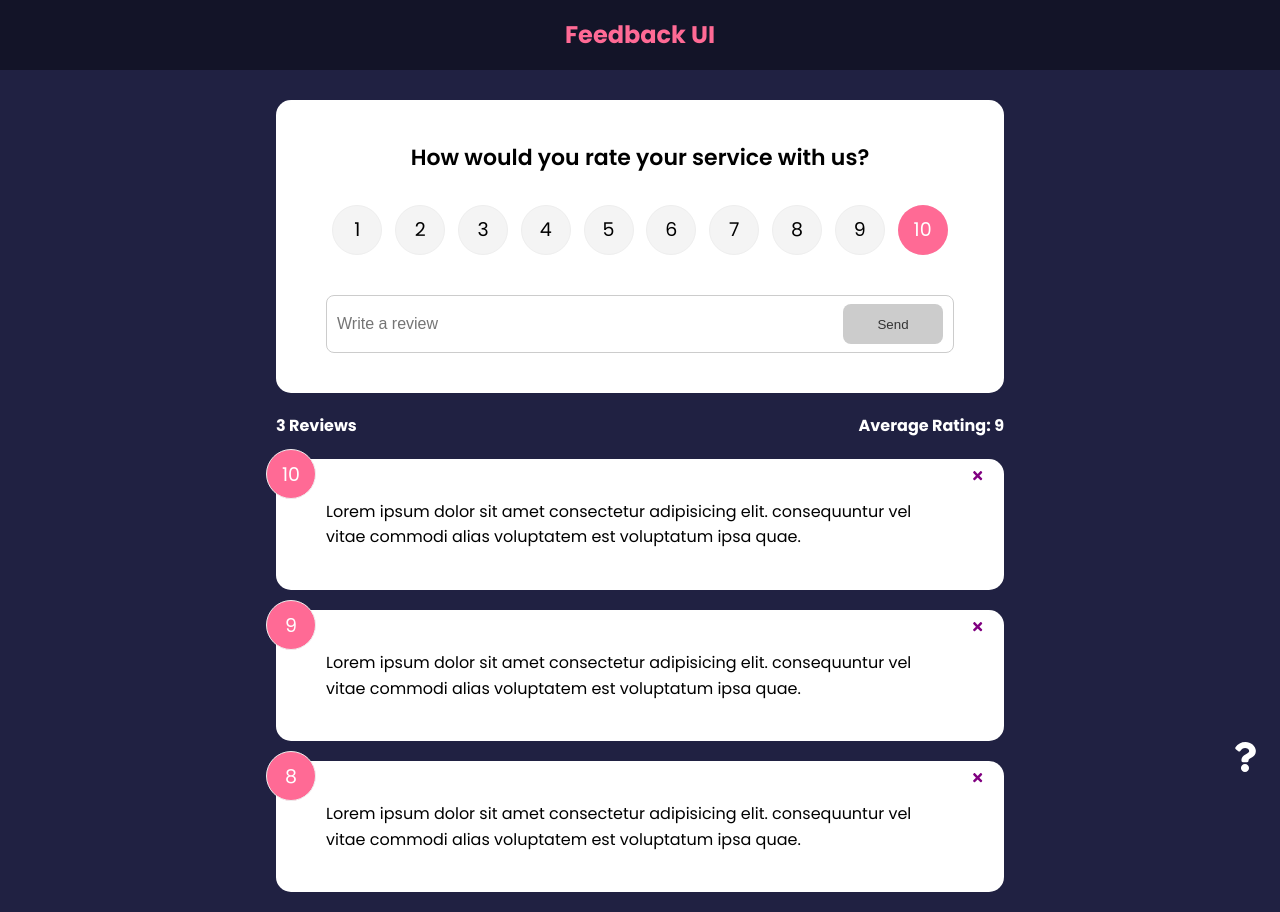
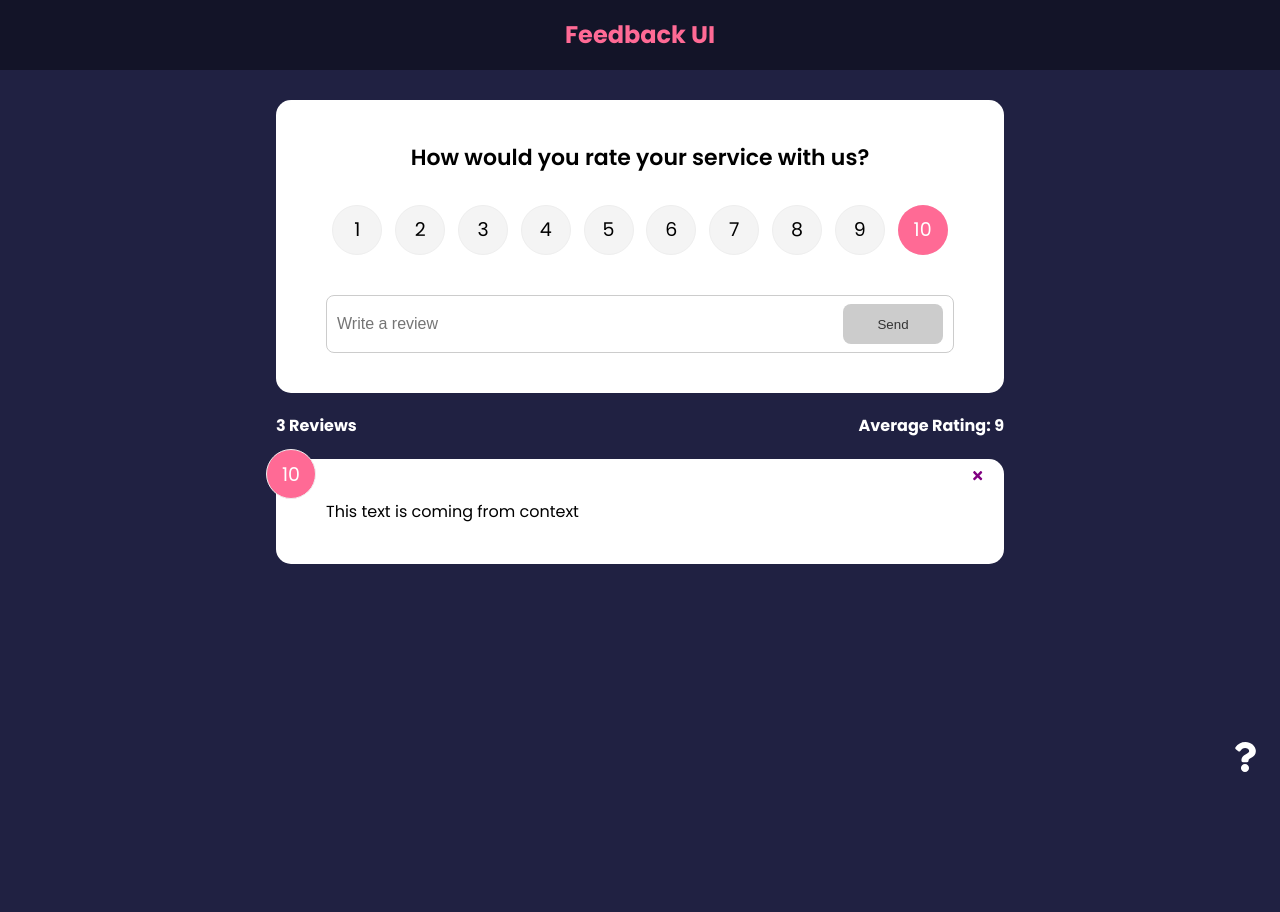
Before and after one commit to sholabioku/feedback-app, a React (Create React App) app: page / in a window 1280 px wide. After the commit the page ends 800 px from the top, so only its background shows below. Built offline with nearby package versions, Linux system fonts and the light colour scheme; the HTML template or start-up script is replaced by a standard one.

Commit message:
Add a clean up of codes for using feedback from FeedbackContext

```diff
--- a/src/App.jsx
+++ b/src/App.jsx
@@ -37,10 +37,7 @@
                 <>
                   <FeedbackForm handleAdd={addFeedback} />
                   <FeedbackStats feedback={feedback} />
-                  <FeedbackList
-                    feedback={feedback}
-                    handleDelete={deleteFeedback}
-                  />
+                  <FeedbackList handleDelete={deleteFeedback} />
                 </>
               }
             ></Route>
--- a/src/components/FeedbackList.jsx
+++ b/src/components/FeedbackList.jsx
@@ -1,9 +1,12 @@
 import { motion, AnimatePresence } from 'framer-motion';
-import PropTypes from 'prop-types';
+import { useContext } from 'react';
+import FeedbackContext from '../context/FeedbackContext';
 
 import FeeddbackItem from './FeeddbackItem';
 
-function FeedbackList({ feedback, handleDelete }) {
+function FeedbackList({ handleDelete }) {
+  const { feedback } = useContext(FeedbackContext);
+
   if (!feedback || feedback.length === 0) {
     return <p>No Feedback Yet</p>;
   }
@@ -28,24 +31,6 @@
       </AnimatePresence>
     </div>
   );
-
-  // return (
-  //   <div className='feedback-list'>
-  //     {feedback.map((item) => (
-  //       <FeeddbackItem key={item.id} item={item} handleDelete={handleDelete} />
-  //     ))}
-  //   </div>
-  // );
 }
 
-FeedbackList.propTypes = {
-  feedback: PropTypes.arrayOf(
-    PropTypes.shape({
-      id: PropTypes.number.isRequired,
-      text: PropTypes.string.isRequired,
-      rating: PropTypes.number.isRequired,
-    })
-  ),
-};
-
 export default FeedbackList;
```
